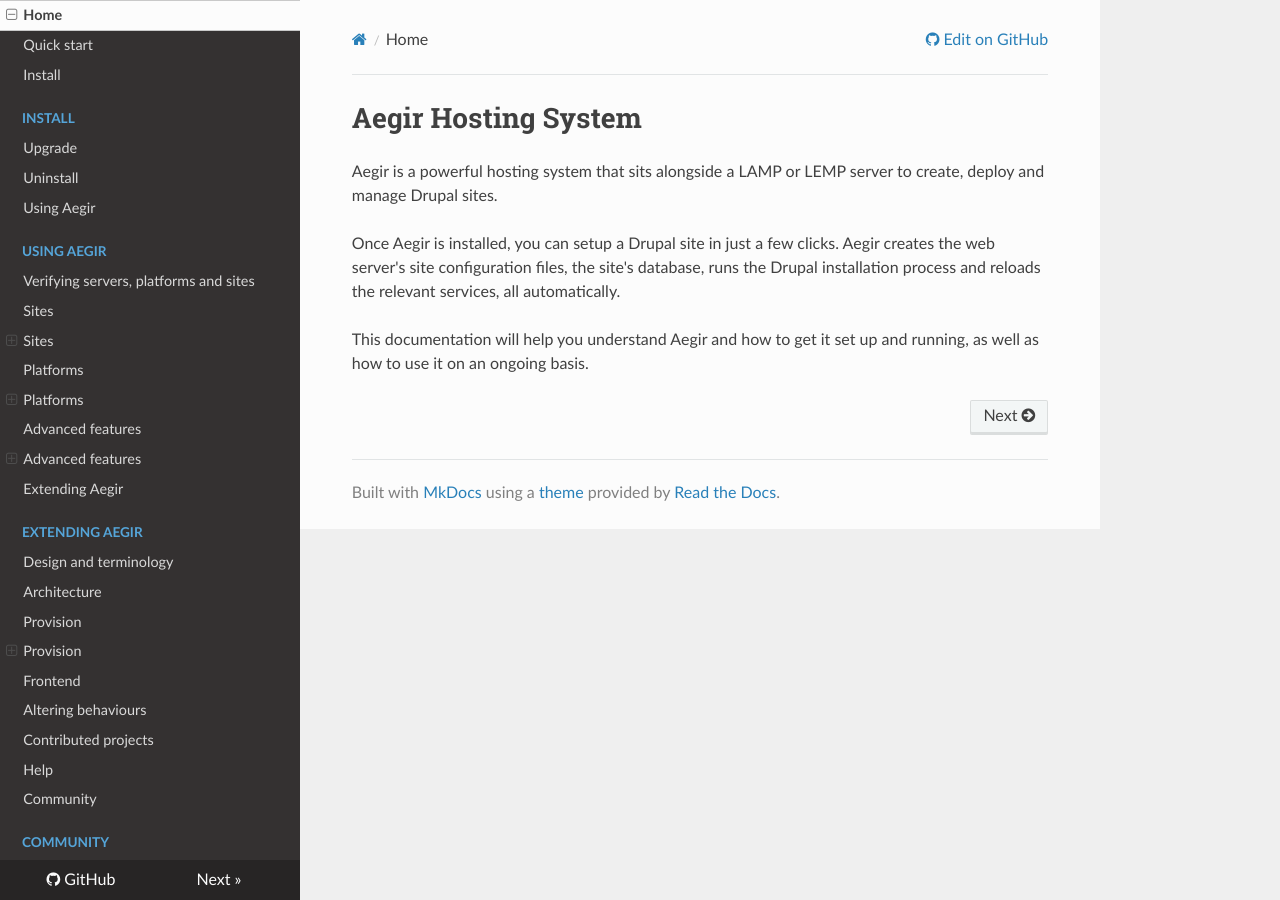
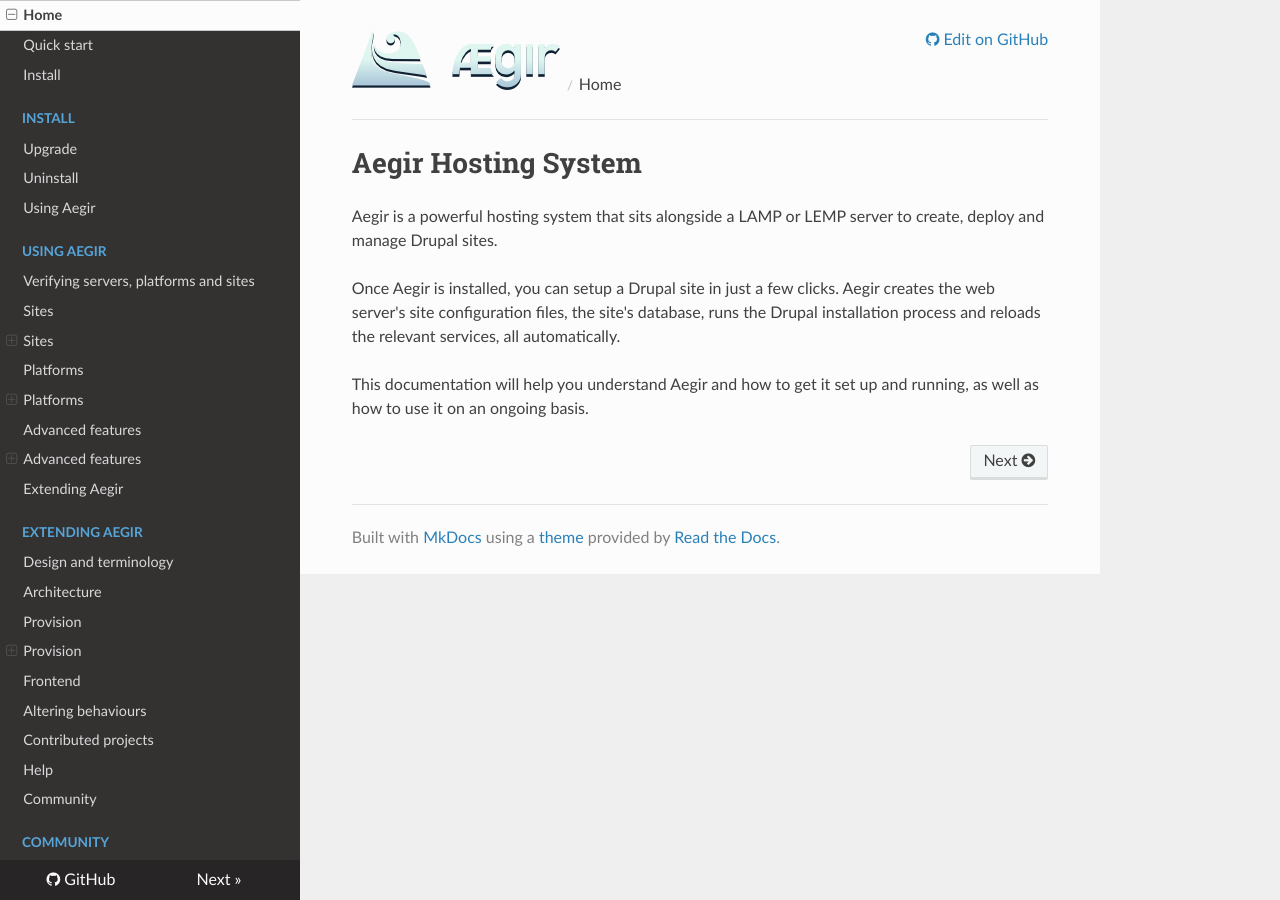
Before and after one commit to aegir-project/documentation, an MkDocs documentation site: the page built from docs/index.md, in a window 1280 px wide. Built offline with MkDocs 1.6.1, drawn with Linux system fonts in a browser that asks for light colours; nearby versions of some CDN libraries; old or Windows-style settings are respelled for this version of MkDocs.

Commit message:
Improve styling.

```diff
--- /dev/null
+++ b/docs/_css/style.css
@@ -0,0 +1,17 @@
+.wy-side-nav-search {
+  background-color: #0A1F36;
+}
+
+a.icon.icon-home:before {
+  background:url('../_images/logo.png');
+  width: 208px;
+  height: 59px;
+  content: '';
+  background-repeat: no-repeat;
+}
+
+a.icon.icon-home {
+  font-size: x-large;
+  margin-bottom: 0;
+  color: #E3F6F7;
+}
--- a/mkdocs.yml
+++ b/mkdocs.yml
@@ -6,6 +6,7 @@
   - '_css/toc.css'
   - '_css/menu.css'
   - '_css/images.css'
+  - '_css/style.css'
 pages:
 - 'Home': 'index.md'
 - 'Quick start': 'quick-start.md'
```
Also changed, not shown: docs/_images/logo.png (added).
